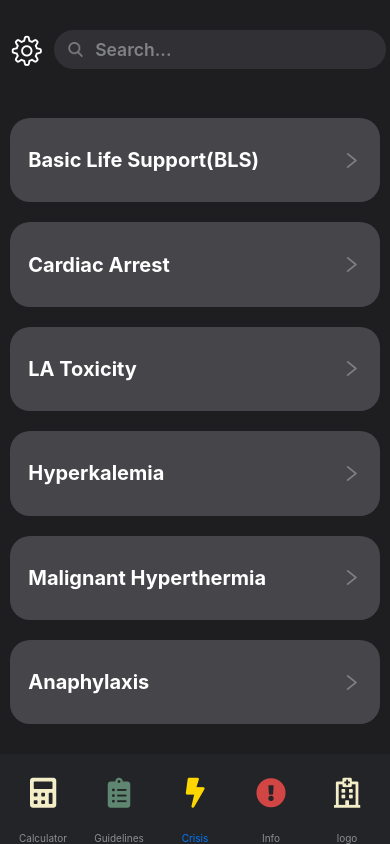
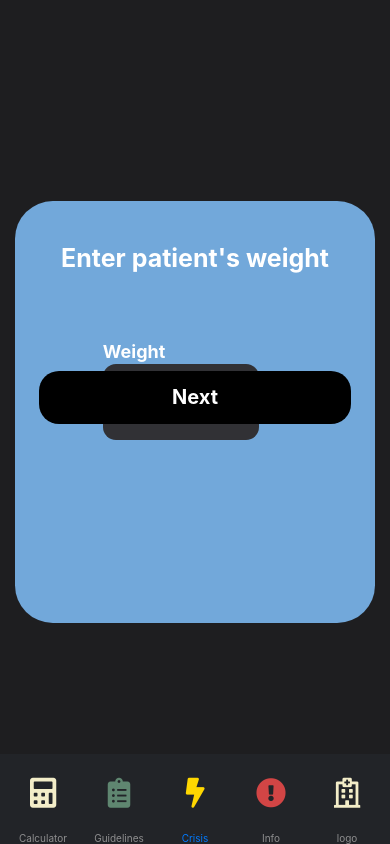
Before and after one commit to MONKE-source/aspa, a React Native app: screen /Crisis in a window 390 px wide. Built offline with nearby package versions, Linux system fonts and the light colour scheme.

Commit message:
weight screen in crisis

```diff
--- a/screens/Crisis.js
+++ b/screens/Crisis.js
@@ -6,11 +6,11 @@ import {
   SafeAreaView,
   FlatList,
   TouchableOpacity,
-  Dimensions,
   Platform,
   useWindowDimensions,
   Image,
   TextInput,
+  Dimensions,
 } from "react-native";
 // import { StatusBar } from "expo-status-bar";
 import { MaterialCommunityIcons } from "@expo/vector-icons";
@@ -170,6 +170,8 @@ export default function CrisisNavigator() {
 }
 
 function Crisis({ navigation }) {
+  const [displayWeight, setDisplayWeight] = useState(true);
+  const [weight, setWeight] = useState(null);
   const { isDarkMode, toggleDarkMode } = useDarkMode();
   const [searchQuery, setSearchQuery] = useState("");
   const windowWidth = useWindowDimensions().width;
@@ -292,6 +294,76 @@ function Crisis({ navigation }) {
         { backgroundColor: isDarkMode ? "rgb(30, 30, 32)" : "#F2EDEB" },
       ]}
     >
+      {displayWeight === true ? (
+        <>
+          <View
+            style={{
+              flexDirection: "column",
+              alignItems: "center",
+              marginBottom: 20,
+              width: Dimensions.get("window").width * 0.925,
+              height: Dimensions.get("window").height * 0.5,
+              backgroundColor: "#72A8DA",
+              borderRadius:
+                Dimensions.get("window").height * 0.04739336 * 0.94594595,
+            }}
+          >
+            <Text
+              style={{
+                color: "white",
+                fontWeight: "700",
+                fontSize: Platform.isPad
+                  ? Dimensions.get("window").height * 0.04739336 * 0.45
+                  : 25,
+                position: "relative",
+                top: "10%",
+              }}
+            >
+              Enter patient's weight
+            </Text>
+            <View style={{ position: "relative", top: "26%" }}>
+              <TextInputButton
+                title="Weight"
+                unit="kg"
+                action={(prop) => setWeight(prop)}
+                backgroundColor={"#313135"}
+                width={Dimensions.get("window").width * 0.4}
+                height={Dimensions.get("window").height * 0.09}
+              />
+            </View>
+            <TouchableOpacity onPress={() => setDisplayWeight(false)}>
+              <View
+                style={{
+                  flexDirection: "row",
+                  justifyContent: "center",
+                  alignItems: "center",
+                  marginBottom: 20,
+                  width: Dimensions.get("window").width * 0.8,
+                  height: Dimensions.get("window").height * 0.063,
+                  backgroundColor: "black",
+                  borderRadius:
+                    Dimensions.get("window").height * 0.04739336 * 0.5,
+                  position: "relative",
+                  top: "55%",
+                }}
+              >
+                <Text
+                  style={{
+                    color: "white",
+                    fontWeight: "700",
+                    fontSize: Platform.isPad
+                      ? Dimensions.get("window").height * 0.04739336 * 0.45
+                      : 20,
+                  }}
+                >
+                  Next
+                </Text>
+              </View>
+            </TouchableOpacity>
+          </View>
+        </>
+      ) : (
+        <>
           <View style={{ flexDirection: "row", gap: 5 }}>
             <TouchableOpacity
               style={{ marginTop: 34, marginLeft: 15 }}
@@ -327,6 +399,41 @@ function Crisis({ navigation }) {
               />
             </View>
           </View>
+          <View
+            style={{
+              flexDirection: "row",
+              backgroundColor: "#72A8DA",
+              marginTop: 15,
+              width: Dimensions.get("window").width,
+              height: Dimensions.get("window").height * 0.08,
+              alignItems: "center",
+              justifyContent: "center",
+            }}
+          >
+            <Text
+              style={{
+                color: "white",
+                fontWeight: "500",
+                fontSize: Platform.isPad
+                  ? Dimensions.get("window").height * 0.04739336 * 0.45
+                  : 20,
+              }}
+            >
+              Patient's Weight:{" "}
+              <Text
+                style={{
+                  color: "white",
+                  fontWeight: "700",
+                  fontSize: Platform.isPad
+                    ? Dimensions.get("window").height * 0.04739336 * 0.45
+                    : 25,
+                }}
+              >
+                {weight}
+              </Text>{" "}
+              kg
+            </Text>
+          </View>
           <FlatList
             data={filteredData} // use filteredData here
             style={{ top: 25, marginBottom: 70 }}
@@ -334,6 +441,8 @@ function Crisis({ navigation }) {
             keyExtractor={(item) => item.id}
             contentContainerStyle={styles.listContainer}
           />
+        </>
+      )}
     </SafeAreaView>
   );
 }
```
Lines whose indentation alone changed are shown as unchanged.
